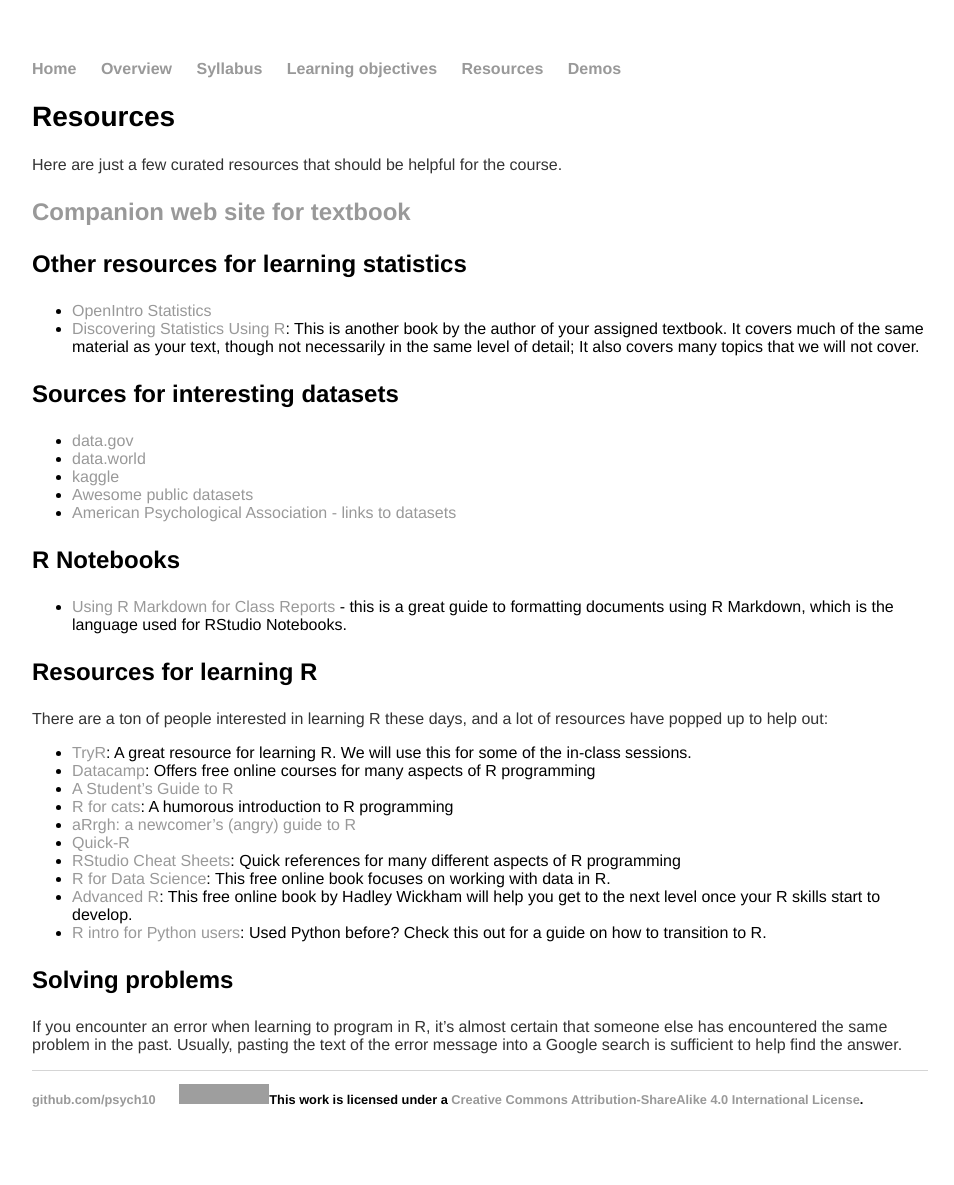
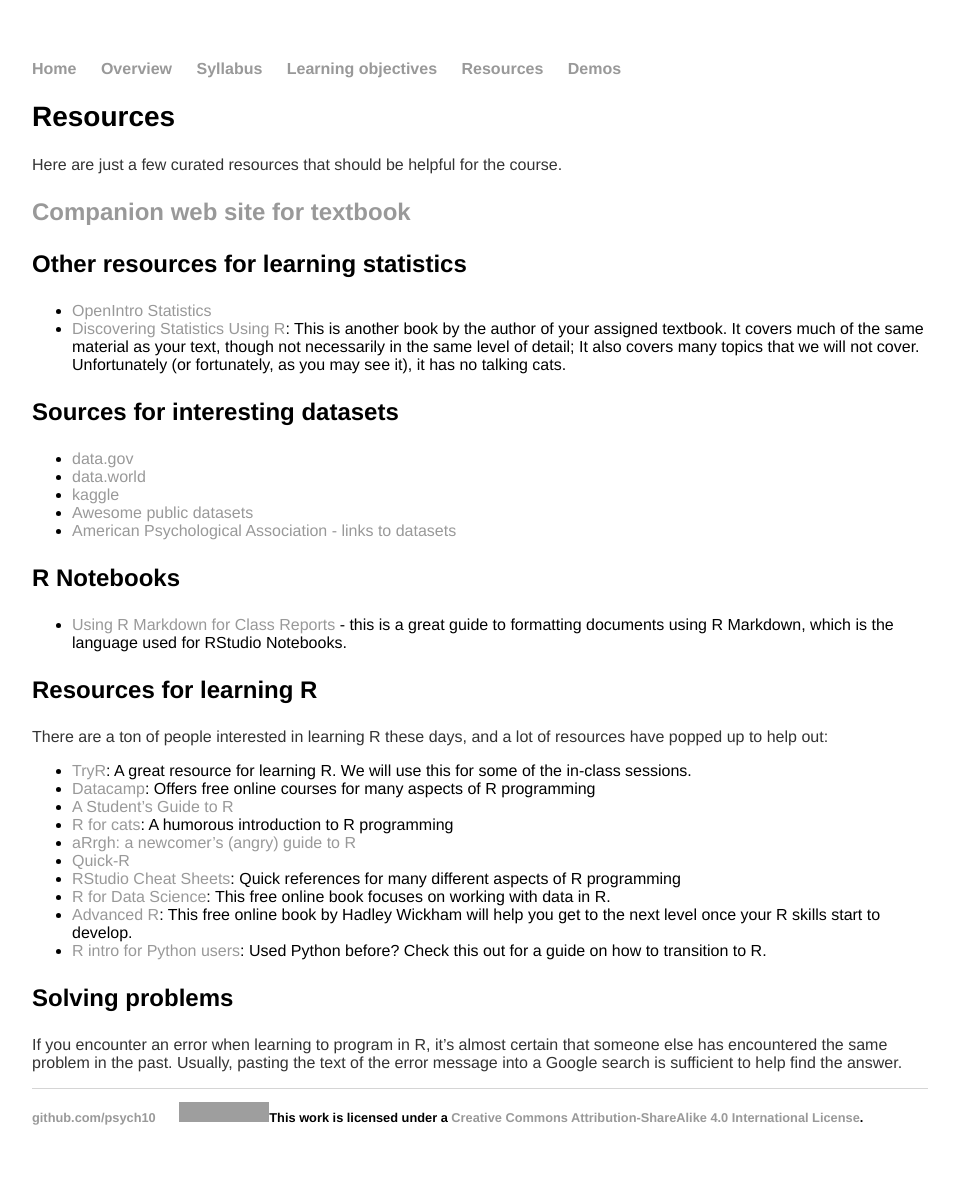
Before and after one commit to stats60/stats60.github.io, a Jekyll site: the page built from resources/index.md, in a window 1280 px wide. Shown: the whole page, without its empty margins (160-1114 px from the left). Built offline with Jekyll 4.4.1, drawn with Linux system fonts in a browser that asks for light colours; our own code applies the rules of GitHub Pages for plain Markdown files; grey boxes are pictures that could not be loaded.

Commit message:
add snark

```diff
--- a/resources/index.md
+++ b/resources/index.md
@@ -8,7 +8,7 @@ Here are just a few curated resources that should be helpful for the course.
 ### Other resources for learning statistics
 
 - [OpenIntro Statistics](https://www.openintro.org/stat/textbook.php)
-- [Discovering Statistics Using R](https://www.amazon.com/Discovering-Statistics-Using-Andy-Field/dp/1446200469): This is another book by the author of your assigned textbook.  It covers much of the same material as your text, though not necessarily in the same level of detail; It also covers many topics that we will not cover.
+- [Discovering Statistics Using R](https://www.amazon.com/Discovering-Statistics-Using-Andy-Field/dp/1446200469): This is another book by the author of your assigned textbook.  It covers much of the same material as your text, though not necessarily in the same level of detail; It also covers many topics that we will not cover.  Unfortunately (or fortunately, as you may see it), it has no talking cats.
 
 ### Sources for interesting datasets
 
```
